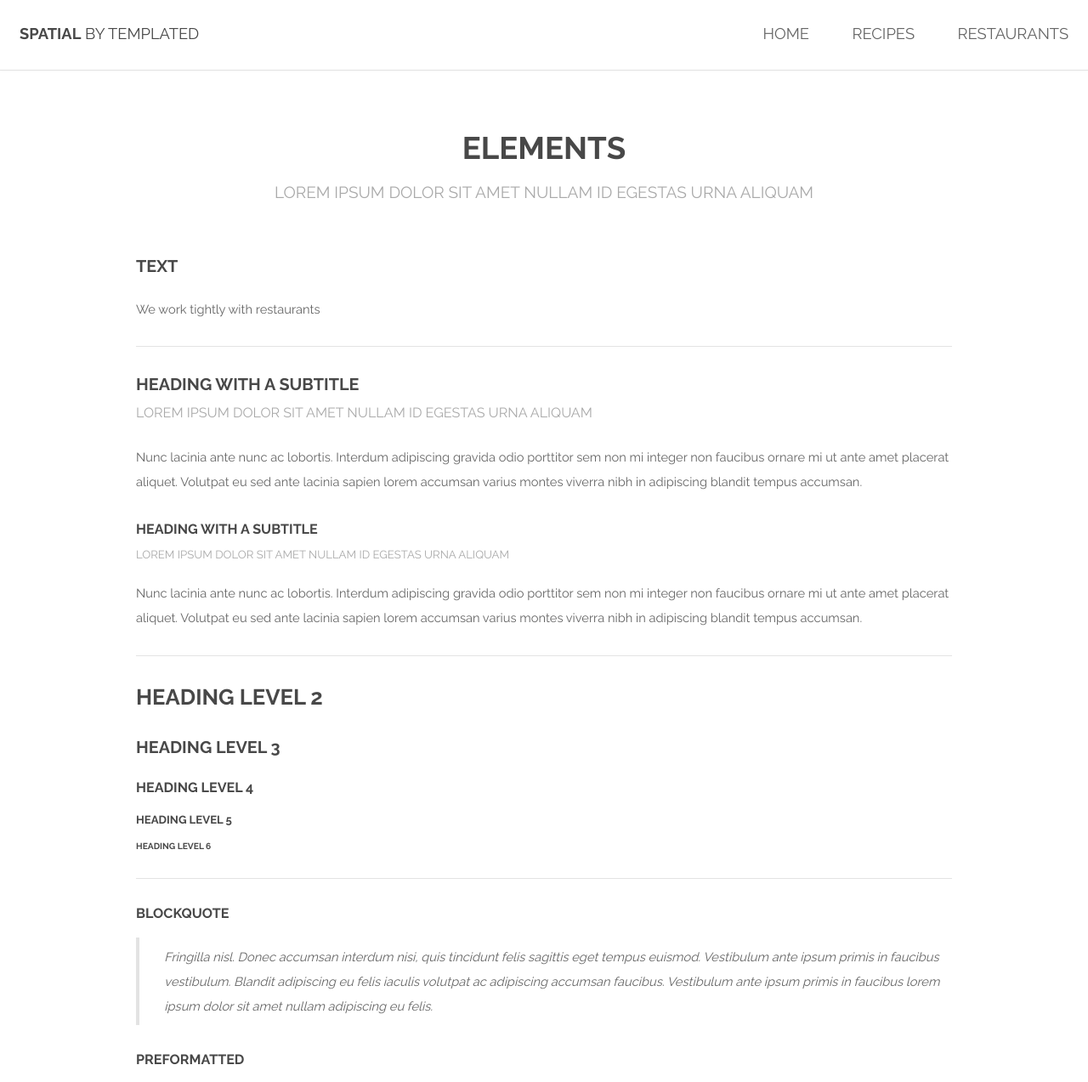
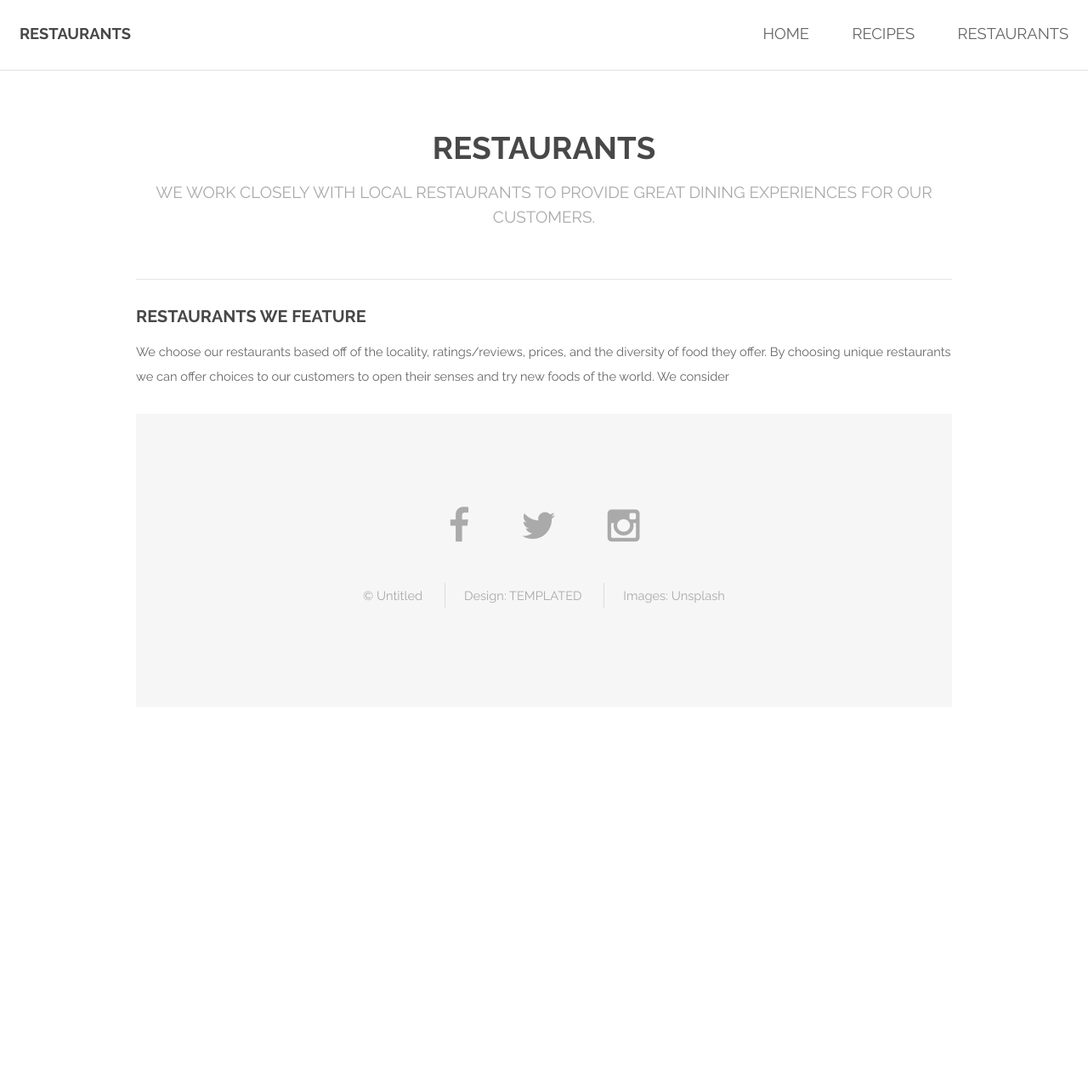
Before and after one commit to foodforyourmood/foodforyourmood.github.io, a plain HTML site: page restraunts.html in a window 1280 px wide. Shown: the top 1273 px of the page at 85% size. After the commit the page ends 891 px from the top, so only its background shows below. Drawn offline with Linux system fonts and the light colour scheme.

Commit message:
Updated recipies

```diff
--- a/restraunts.html
+++ b/restraunts.html
@@ -25,7 +25,7 @@
 
 		<!-- Header -->
 			<header id="header" class="skels-layers-fixed">
-				<h1><strong><a href="index.html">Spatial</a></strong> by Templated</h1>
+				<h1><strong><a href="index.html">Restaurants</a></strong></h1>
 				<nav id="nav">
 					<ul>
 						<li><a href="index.html">Home</a></li>
@@ -39,24 +39,39 @@
 			<section id="main" class="wrapper">
 				<div class="container">
 					<header class="major special">
-						<h2>Elements</h2>
-						<p>Lorem ipsum dolor sit amet nullam id egestas urna aliquam</p>
+						<h2>Restaurants</h2>
+						<p>We work closely with local restaurants to provide great dining experiences for our customers.</p>
 					</header>
 
 					<!-- Text -->
 						<section>
-							<h3>Text</h3>
-							<p>We work tightly with restaurants</p>
+							<h3></h3>
+							<p></p>
 
 							<hr />
 
 							<header>
-								<h3>Heading with a Subtitle</h3>
-								<p>Lorem ipsum dolor sit amet nullam id egestas urna aliquam</p>
+								<h3>Restaurants We Feature</h3>
+								<p>
+									</p>
 							</header>
-							<p>Nunc lacinia ante nunc ac lobortis. Interdum adipiscing gravida odio porttitor sem non mi integer non faucibus ornare mi ut ante amet placerat aliquet. Volutpat eu sed ante lacinia sapien lorem accumsan varius montes viverra nibh in adipiscing blandit tempus accumsan.</p>
-							<header>
-								<h4>Heading with a Subtitle</h4>
+							<p>We choose our restaurants based off of the locality, ratings/reviews, prices, and the diversity of food they offer.
+									By choosing unique restaurants we can offer choices to our customers to open their senses and try new foods of the world.
+									We consider</p>
+
+
+<script>
+src="http://maps.googleapis.com/maps/api/js">
+</script>
+
+
+
+<body>
+
+
+
+							<!--<header>
+								<!--<h4>Heading with a Subtitle</h4>
 								<p>Lorem ipsum dolor sit amet nullam id egestas urna aliquam</p>
 							</header>
 							<p>Nunc lacinia ante nunc ac lobortis. Interdum adipiscing gravida odio porttitor sem non mi integer non faucibus ornare mi ut ante amet placerat aliquet. Volutpat eu sed ante lacinia sapien lorem accumsan varius montes viverra nibh in adipiscing blandit tempus accumsan.</p>
@@ -69,12 +84,12 @@
 							<h5>Heading Level 5</h5>
 							<h6>Heading Level 6</h6>
 
-							<hr />
+							<hr />-->
 
-							<h4>Blockquote</h4>
-							<blockquote>Fringilla nisl. Donec accumsan interdum nisi, quis tincidunt felis sagittis eget tempus euismod. Vestibulum ante ipsum primis in faucibus vestibulum. Blandit adipiscing eu felis iaculis volutpat ac adipiscing accumsan faucibus. Vestibulum ante ipsum primis in faucibus lorem ipsum dolor sit amet nullam adipiscing eu felis.</blockquote>
+							<!--<h4> <br/> -Unknown</h4>
+							<blockquote>"Food is essential to life; therefore make it good."</blockquote>
 
-							<h4>Preformatted</h4>
+							<h4></h4>
 							<pre><code>i = 0;
 
 while (!deck.isInOrder()) {
@@ -86,8 +101,8 @@ i++;
 print 'It took ' + i + ' iterations to sort the deck.';</code></pre>
 						</section>
 
-					<!-- Lists -->
-						<section>
+					<!--<!-- Lists -->
+						<!--<section>
 							<h3>Lists</h3>
 							<div class="row">
 								<div class="6u 12u$(xsmall)">
@@ -175,7 +190,7 @@ print 'It took ' + i + ' iterations to sort the deck.';</code></pre>
 							</div>
 						</section>
 
-					<!-- Table -->
+					<!-- Table
 						<section>
 							<h3>Table</h3>
 							<h4>Default</h4>
@@ -270,7 +285,7 @@ print 'It took ' + i + ' iterations to sort the deck.';</code></pre>
 							</div>
 						</section>
 
-					<!-- Buttons -->
+					<!-- Buttons --
 						<section>
 							<h3>Buttons</h3>
 							<ul class="actions">
@@ -309,7 +324,7 @@ print 'It took ' + i + ' iterations to sort the deck.';</code></pre>
 							</ul>
 						</section>
 
-					<!-- Form -->
+					<!-- Form
 						<section>
 							<h3>Form</h3>
 							<form method="post" action="#">
@@ -364,7 +379,7 @@ print 'It took ' + i + ' iterations to sort the deck.';</code></pre>
 							</form>
 						</section>
 
-					<!-- Image -->
+					<!-- Image
 						<section>
 							<h3>Image</h3>
 							<h4>Fit</h4>
@@ -389,7 +404,7 @@ print 'It took ' + i + ' iterations to sort the deck.';</code></pre>
 						</section>
 
 				</div>
-			</section>
+			</section>-->
 
 		<!-- Footer -->
 			<footer id="footer">
```
Also changed, not shown: index.html (+3 -3 lines).
